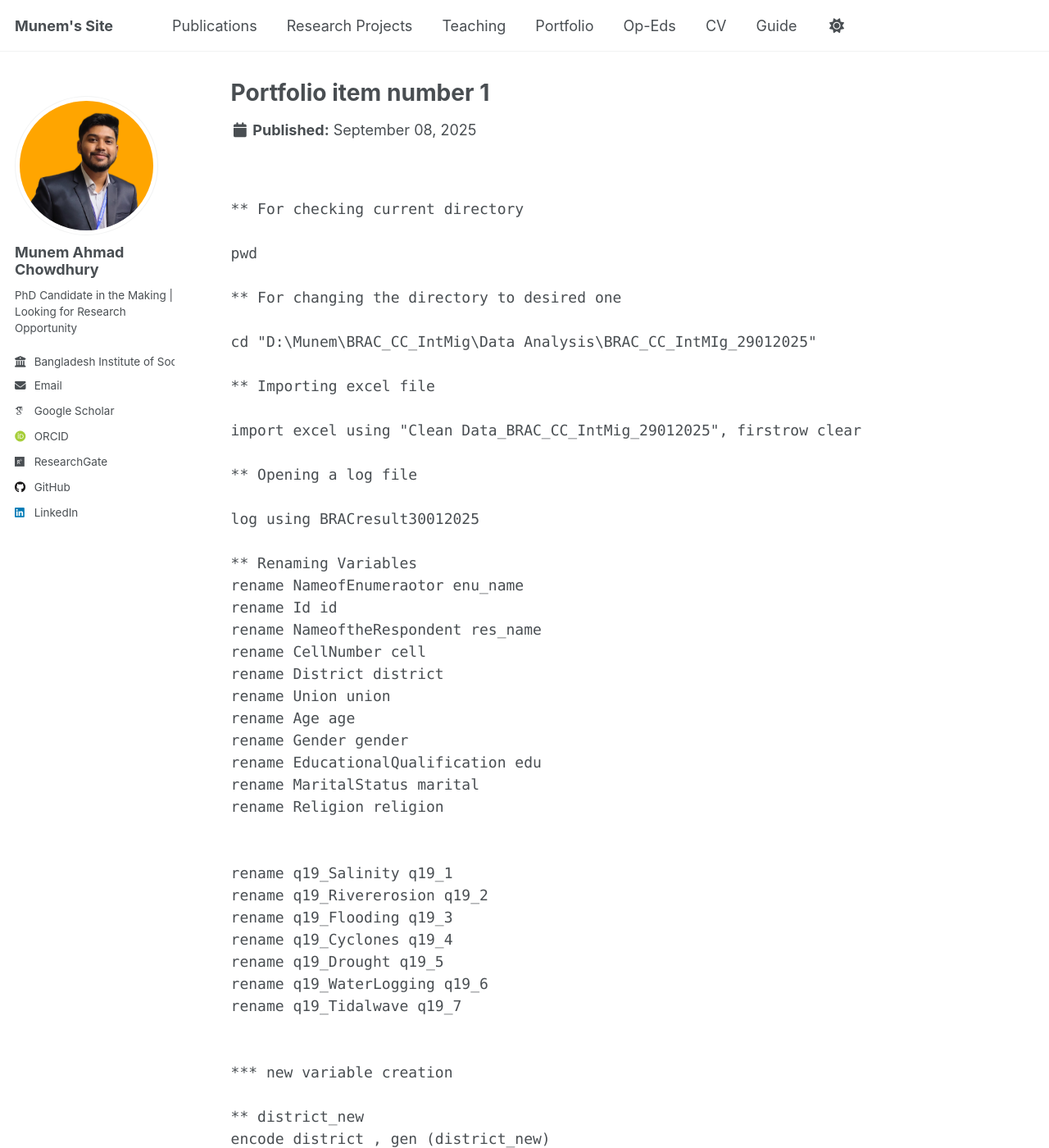
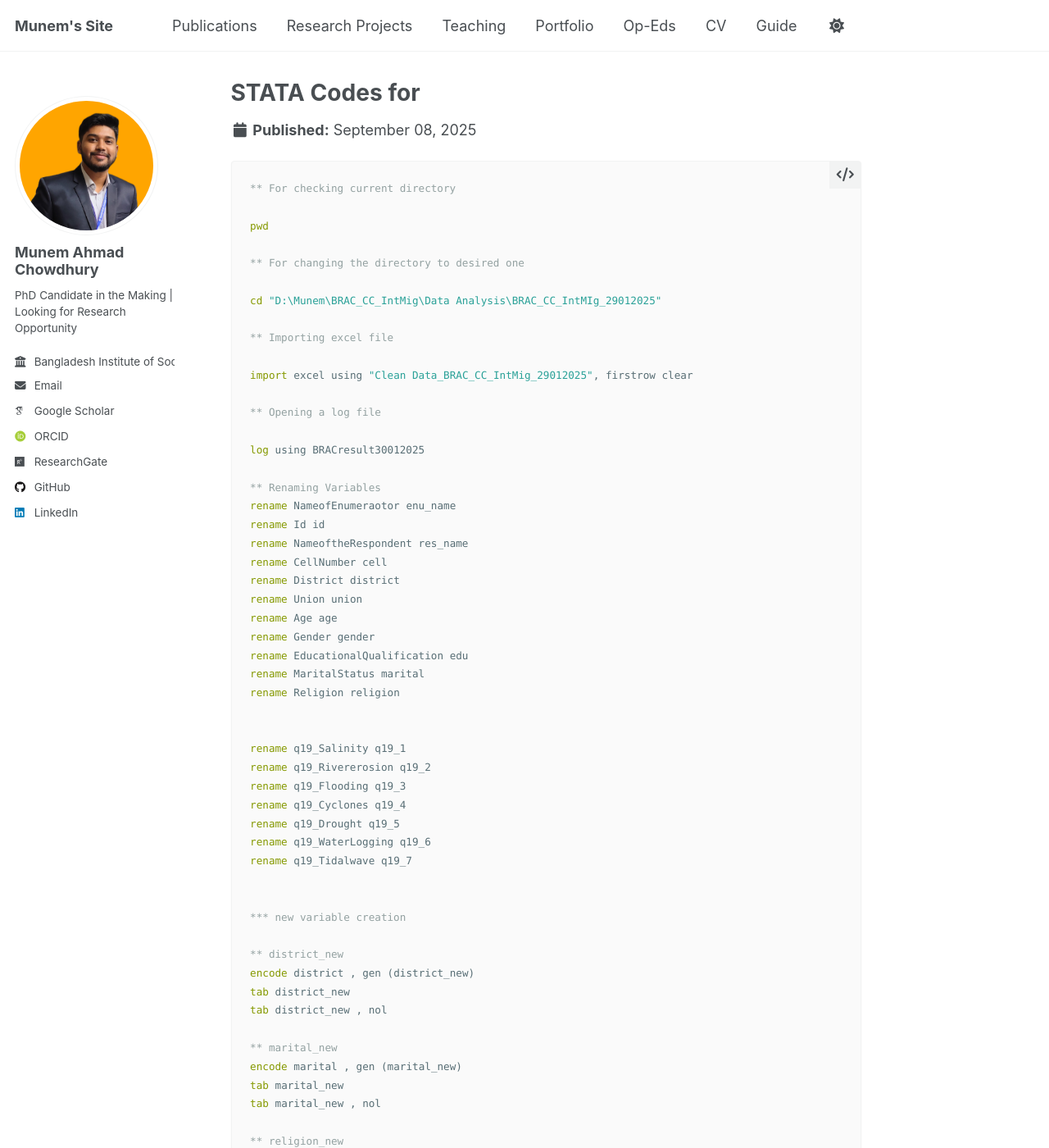
Before and after one commit to munemahmad/munemahmad.github.io, a Jekyll site: the page built from _portfolio/portfolio-1.md, in a window 1280 px wide and 1400 px high. Shown: the whole window at 82% size. Built offline with Jekyll 4.4.1, drawn with Linux system fonts in a browser that asks for light colours; some web fonts are replaced; a script that is not in the unit is left out; some of the changed text lies outside the part shown.

Commit message:
Update portfolio-1.md

````diff
--- a/_portfolio/portfolio-1.md
+++ b/_portfolio/portfolio-1.md
@@ -1,12 +1,10 @@
 ---
-title: "Portfolio item number 1"
+title: "STATA Codes for "
 excerpt: "Short description of portfolio item number 1<br/><img src='/images/500x300.png'>"
 collection: portfolio
 ---
 
-<div class="code-block">
-<pre>
-
+```stata
 ** For checking current directory
 
 pwd
@@ -483,5 +481,4 @@ log close
 save "data30012025.dta", replace
 export excel "data30012025.xlsx" , firstrow(variables) replace
 
-</pre>
-</div>
+```
````
